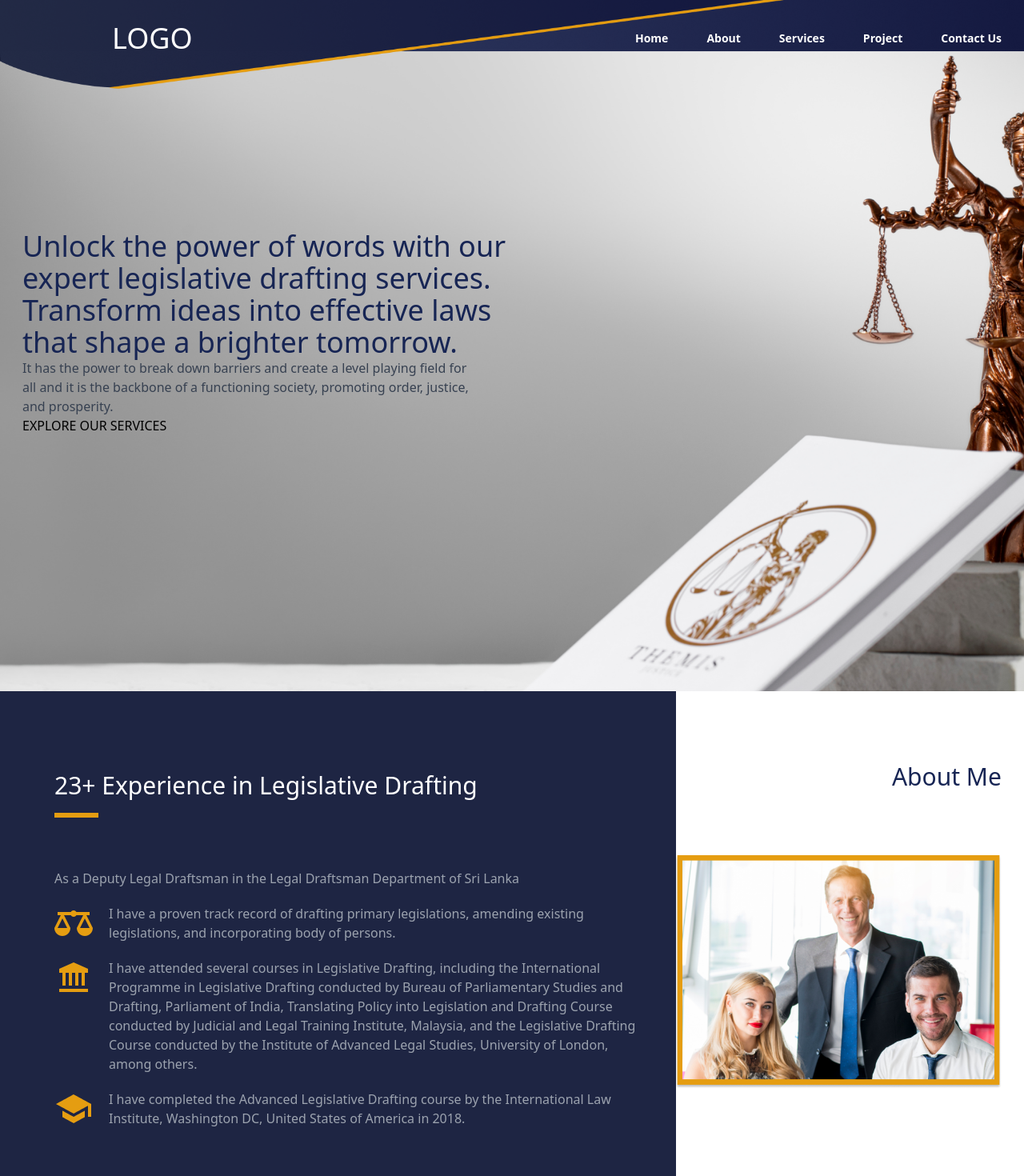
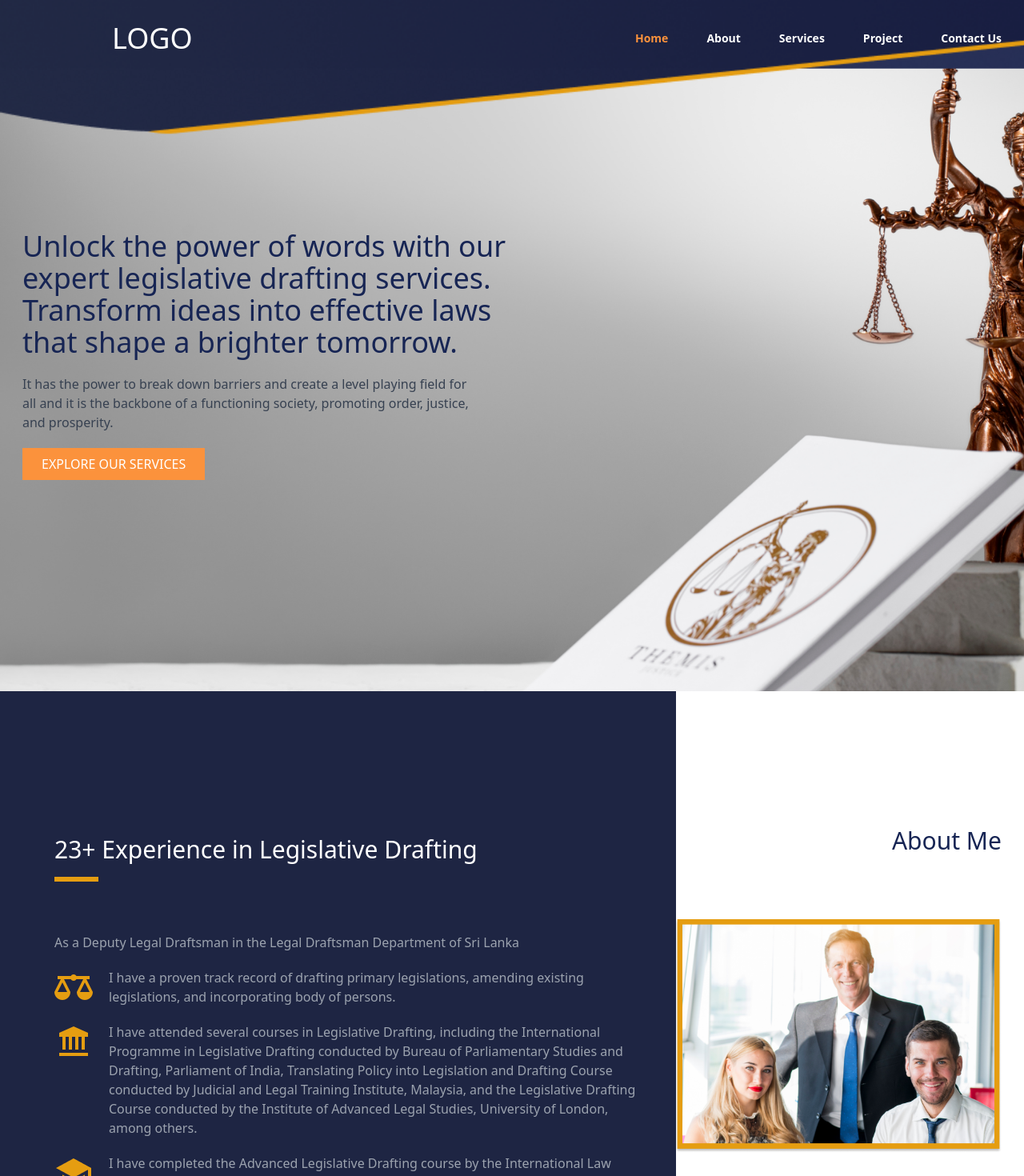
Before and after one commit to rajitha-00/viso-demo, a React (Create React App) app: page / in a window 1280 px wide. Shown: the top 1470 px of the page at 80% size. Built offline with nearby package versions, Linux system fonts and the light colour scheme.

Commit message:
95% done

```diff
--- a/src/components/Navbar.jsx
+++ b/src/components/Navbar.jsx
@@ -9,8 +9,8 @@ const navigation = [
     { name: 'Project', href: '#projects' },
     { name: 'Contact Us', href: '#contact' },
 ]
-
 const Navbar = () => {
+const [activeNavItem, setActiveNavItem] = useState('Home');
 
 const [mobileMenuOpen, setMobileMenuOpen] = useState(false)
   return (
@@ -20,13 +20,13 @@ const [mobileMenuOpen, setMobileMenuOpen] = useState(false)
           <div className="flex lg:flex-1">
             <a href="#" className="-m-1.5 p-1.5">
               <span className="sr-only">Rajitha Priyankara</span>
-              <h1 className='lg:text-4xl lg:pl-28'>LOGO</h1>
+              <h1 className='text-4xl lg:pl-28'>LOGO</h1>
             </a>
           </div>
           <div className="flex lg:hidden">
             <button
               type="button"
-              className="-m-2.5 inline-flex items-center justify-center rounded-md p-2.5 text-gray-700"
+              className="-m-2.5 inline-flex items-center justify-center rounded-md p-2.5 text-white"
               onClick={() => setMobileMenuOpen(true)}
             >
               <span className="sr-only">Open main menu</span>
@@ -35,7 +35,12 @@ const [mobileMenuOpen, setMobileMenuOpen] = useState(false)
           </div>
           <div className="hidden lg:flex lg:gap-x-12">
             {navigation.map((item) => (
-              <a key={item.name} href={item.href} className="text-sm font-semibold leading-6 text-white">
+              <a
+              key={item.name}
+              href={item.href}
+              className={`text-sm font-semibold leading-6 ${item.name === activeNavItem ? 'text-orange-400' : 'text-white'}`}
+              onClick={() => setActiveNavItem(item.name)}
+              >
                 {item.name}
               </a>
             ))}
@@ -48,11 +53,7 @@ const [mobileMenuOpen, setMobileMenuOpen] = useState(false)
             <div className="flex items-center justify-between">
               <a href="#" className="-m-1.5 p-1.5">
                 <span className="sr-only">Rajitha Priyankara</span>
-                <img
-                  className="h-8 w-auto"
-                  src="https://tailwindui.com/img/logos/mark.svg?color=indigo&shade=600"
-                  alt=""
-                />
+                <h1 className='text-4xl lg:pl-28'>LOGO</h1>
               </a>
               <button
                 type="button"
--- a/src/index.css
+++ b/src/index.css
@@ -2,15 +2,30 @@
 @tailwind components;
 @tailwind utilities;
 
-.lawHeader{
-  background: transparent;
+.lawHeader {
   background-image: url(./assets/header.png);
-  background-size: contain;
+  background-size: cover;
   width: 100%;
   background-repeat: no-repeat;
-  height: 200px;
+  height: 170px;
   position: fixed;
   z-index: 30;
+}
+
+/* Increasing the height for mobile and tablet views */
+@media (max-width: 767px) {
+  .lawHeader {
+    height: 90px;
+    background: #1E2543;
+
+  }
+}
+
+@media (min-width: 768px) and (max-width: 1023px) {
+  .lawHeader {
+    height: 90px;
+    background: #1E2543;
+  }
 }
 .hero-wrapper{
   position: relative;
--- a/src/sections/About.jsx
+++ b/src/sections/About.jsx
@@ -11,8 +11,8 @@ const About = () => {
     <>
     <div className="wrapper">
 
-      <section className='about   ' id='about'>
-        <div className="lg:max-w-7xl px-7 mx-auto md:flex md:flex-wrap items-center md:justify-between pt-20">
+      <section className='about items-center justify-center mx-auto ' id='about'>
+        <div className="lg:max-w-7xl px-7 mx-auto pt-40 md:flex md:flex-wrap items-center md:justify-between ">
 
           <div className="left-side  md:w-2/3 ">
               <h1 className='text-white lg:text-3xl md:px-10 mt-5'>23+ Experience in Legislative Drafting</h1>
--- a/src/sections/Contact.jsx
+++ b/src/sections/Contact.jsx
@@ -5,8 +5,8 @@ const Contact = () => {
     <>
       <div className="wrapper-contact">
 
-      <section className="contact  flex items-center justify-center mb-40" id='contact'>
-        <div className="contactCard bg-white md:w-full lg:w-1/2 px-10 py-10 mb-40">
+      <section className="contact pt-40  flex items-center justify-center mb-40" id='contact'>
+        <div className="contactCard bg-white md:w-full lg:w-1/2 px-10 py-10 mb-60">
 
 
           <div className="mx-auto flex  items-center justify-between">
--- a/src/sections/Hero.jsx
+++ b/src/sections/Hero.jsx
@@ -8,8 +8,8 @@ const Hero = () => {
             <section className="hero lg:max-w-7xl px-7 mx-auto flex flex-wrap " id='hero'>
                 <div className="heroContent pt-56 w-1/2">
                     <h1 className='lg:text-4xl text-blue-950'>Unlock the power of words with our <br /> expert legislative drafting services. <br />Transform ideas into effective laws <br /> that shape a brighter tomorrow.</h1>
-                    <p className='text-gray-700'>It has the power to break down barriers and create a level playing field for <br /> all and it is the backbone of a functioning society, promoting order, justice, <br /> and prosperity.</p>
-                    <button>EXPLORE OUR SERVICES</button>
+                    <p className='text-gray-700 mt-5'>It has the power to break down barriers and create a level playing field for <br /> all and it is the backbone of a functioning society, promoting order, justice, <br /> and prosperity.</p>
+                    <button className='mt-5 px-6 py-2 bg-orange-400 text-white'>EXPLORE OUR SERVICES</button>
                 </div>
             </section>
         </div>
--- a/src/sections/Projects.jsx
+++ b/src/sections/Projects.jsx
@@ -5,7 +5,7 @@ import BloagFig from '../assets/project_1.png'
 const Projects = () => {
   return (
     <>
-      <section className="projects lg:max-w-7xl mx-auto " id='projects'>
+      <section className="projects pt-40 lg:max-w-7xl mx-auto " id='projects'>
         <h1 className="lg:text-3xl text-blue-950 px-7 mt-20">Successfully completed projects</h1>
         <div className="lg:max-w-7xl mt-5 mx-auto lg:flex md:flex-wrap md:justify-between">
           <div className="left-side lg:w-1/2 px-5">
--- a/src/sections/Services.jsx
+++ b/src/sections/Services.jsx
@@ -5,7 +5,7 @@ import ServiceCard from '../components/ServiceCard';
 const Services = () => {
   return (
     <div className="wrapper-servicess">
-      <section className="services mx-auto " id='services'>
+      <section className="services pt-40 mx-auto " id='services'>
         <h1 className='lg:text-3xl tex-blue-950 text-center pt-20'>We Provide Best Service</h1>
         <div className="lg:max-w-7xl px-7 mx-auto flex flex-wrap items-center md:justify-between pt-20">
 
```
Also changed, not shown: src/assets/header.png.
